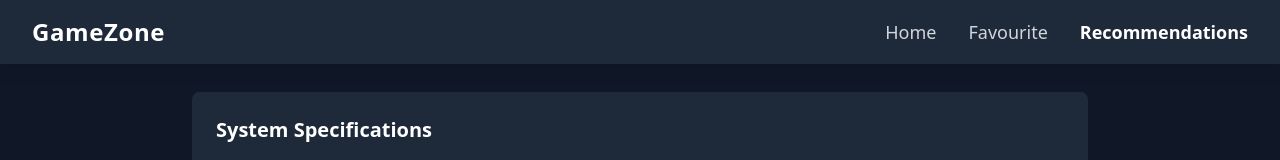
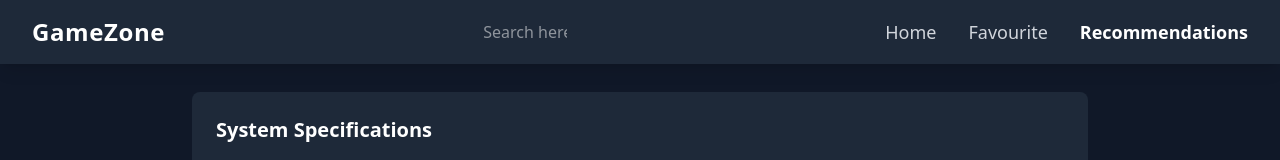
Before and after one commit to Naren456/Blog-App, a React (Vite) app: page /recommendations in a window 1280 px wide. Shown: the top 160 px of the page. Built offline with nearby package versions, Linux system fonts and the light colour scheme; no server answers.

Commit message:
Search bar

```diff
--- a/src/App.css
+++ b/src/App.css
@@ -1,11 +1,10 @@
 @import "tailwindcss";
 
-/* Hide scrollbar while still allowing scroll */
 .scrollbar-hide::-webkit-scrollbar {
-    display: none; /* Chrome, Safari */
+    display: none;
   }
 
   .scrollbar-hide {
-    -ms-overflow-style: none;  /* IE and Edge */
-    scrollbar-width: none;     /* Firefox */
+    -ms-overflow-style: none;
+    scrollbar-width: none;
   }
--- a/src/components/Navbar.jsx
+++ b/src/components/Navbar.jsx
@@ -4,7 +4,7 @@ import { Link, useLocation } from 'react-router-dom';
 const Navbar = () => {
   const [isMenuOpen, setIsMenuOpen] = useState(false);
   const location = useLocation();
-
+  const [search,Setsearch] = useState('')
   const toggleMenu = () => {
     setIsMenuOpen(!isMenuOpen);
   };
@@ -12,6 +12,10 @@ const Navbar = () => {
   const closeMenu = () => {
     setIsMenuOpen(false);
   };
+
+  const ChangeHandler = (e) => (
+    Setsearch(e.target.value)
+  );
 
   return (
     <nav className="bg-gray-800 shadow-lg fixed w-full top-0 z-50">
@@ -21,7 +25,9 @@ const Navbar = () => {
           <Link to="/" className="flex items-center" onClick={closeMenu}>
             <span className="text-white text-lg sm:text-xl md:text-2xl font-bold tracking-wide">GameZone</span>
           </Link>
-
+          <div className='border-solid border-white'>
+          <input type='text'placeholder="Search here" value={search} className='w-[100px] p-2 ' onChange={ChangeHandler}/>
+        </div>
           {/* Desktop Navigation */}
           <div className="hidden md:flex items-center space-x-4 lg:space-x-8">
             <Link
--- a/src/pages/Home.jsx
+++ b/src/pages/Home.jsx
@@ -6,7 +6,7 @@ const Home = () => {
 
 
   return (
-    <div className="min-h-screen bg-gray-900 p-4">
+    <div className="px-4 sm:px-6 lg:px-8 py-6 bg-gray-900 min-h-screen text-white mt-16">
          <Banner />
      <TrendingGames />
      <Genre />
```
Also changed, not shown: 1 other file (tests, documents, lock files or other folders).
